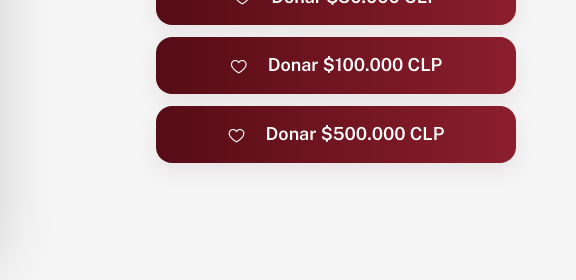
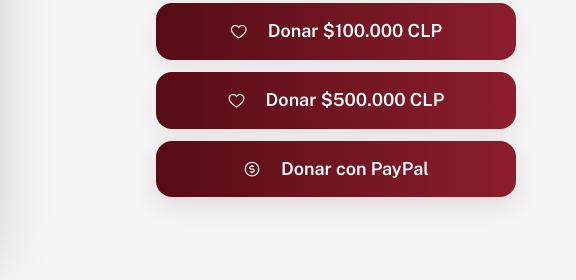
Before and after one commit to Audreylopez22/enas, a plain HTML site: page index.html in a window 1280 px wide. Shown: the part 5991-6271 px from the top of the page, 704-1280 px from the left. Drawn offline with nearby package versions, Linux system fonts and the light colour scheme.

Commit message:
The PayPal button has been added

```diff
--- a/index.html
+++ b/index.html
@@ -374,6 +374,11 @@
           <a href="https://mpago.la/2VXcgNa" class="btn btn-primary btn-donation" target="_blank">
             <i class="ph ph-heart"></i> Donar $500.000 CLP
           </a>
+          <!-- PayPal donate button -->
+          <a href="https://www.paypal.com/donate?business=izmiraldacompany%40gmail.com&no_recurring=0&currency_code=USD" class="btn btn-paypal btn-donation" target="_blank" rel="noopener" aria-label="Donar con PayPal">
+            <i class="ph ph-currency-circle-dollar"></i>
+            Donar con PayPal
+          </a>
         </div>
       </div>
     </div>
--- a/styles.css
+++ b/styles.css
@@ -711,6 +711,22 @@ section { padding: 80px 0; }
     margin-right: var(--space-2); /* Espacio entre el icono y el texto */
 }
 
+/* PayPal button specific styling */
+.btn-paypal {
+    /* Match other donation buttons' visual style */
+    background: linear-gradient(90deg, var(--primary-color), var(--secondary-color));
+    color: #ffffff;
+    box-shadow: 0 8px 24px rgba(86,12,21,0.12);
+}
+.btn-paypal:hover {
+    transform: translateY(-3px);
+    box-shadow: 0 18px 40px rgba(86,12,21,0.18);
+}
+.btn-paypal i {
+    margin-right: var(--space-2);
+    color: #fff;
+}
+
 .gaza-products .btn-large {
     display: block;
     margin: var(--space-12) auto 0 auto; /* Centra el botón y añade margen superior */
```
